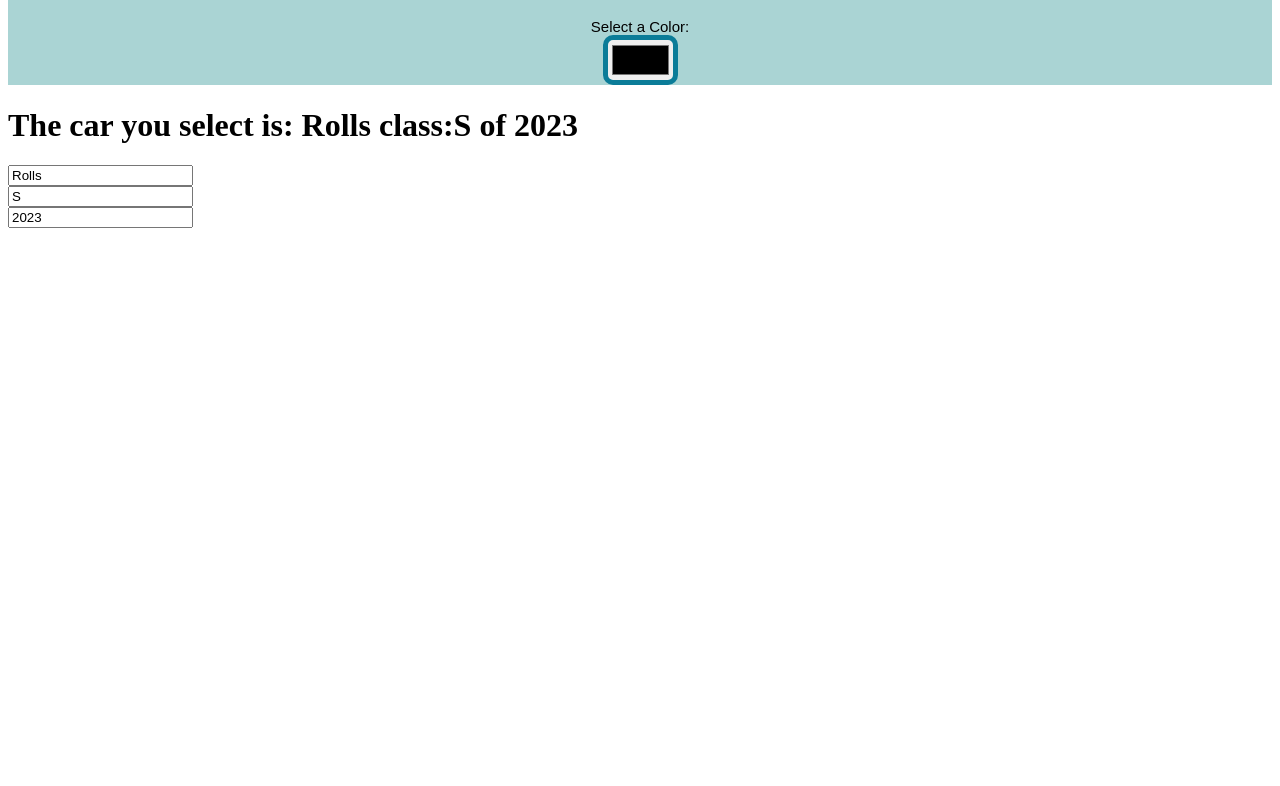
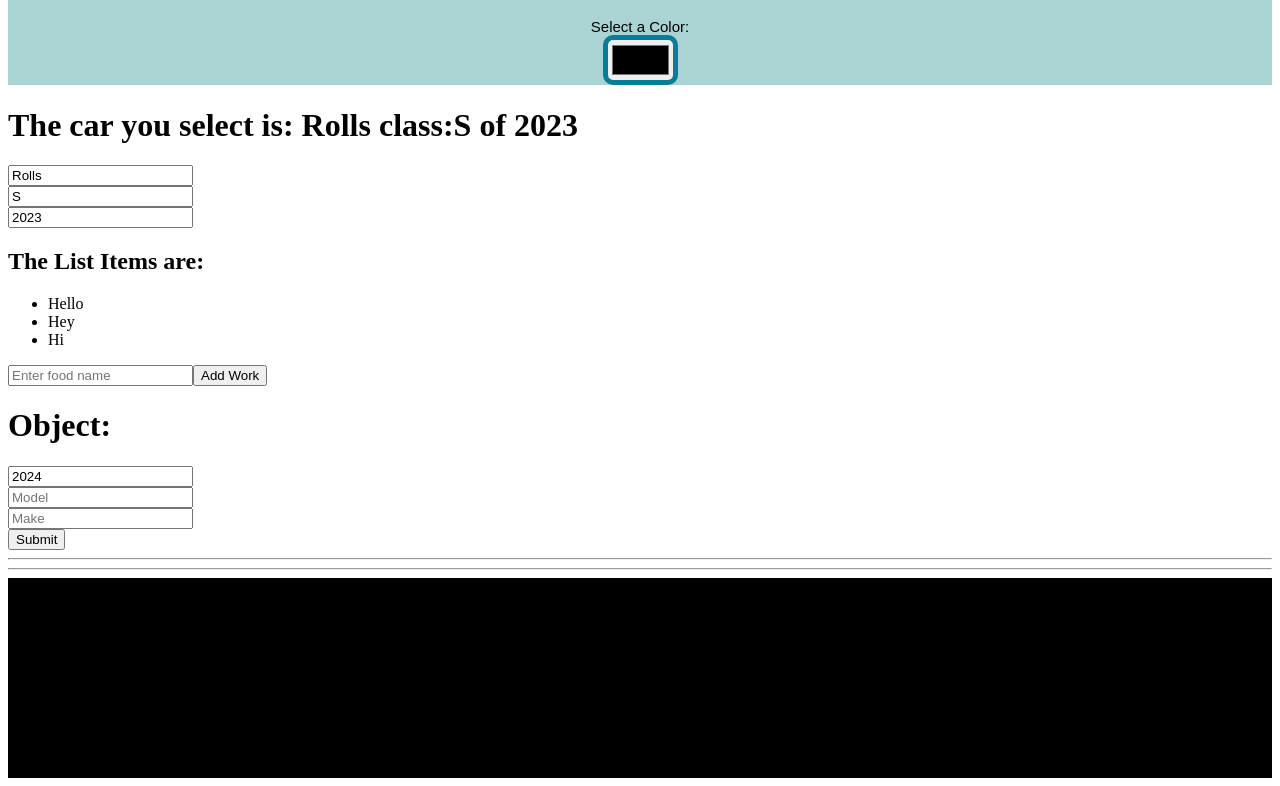
Before and after one commit to samyog777/BroCode, a React (Vite) app in the folder Bro-Code/: page / in a window 1280 px wide. Shown: the part 4308-5094 px from the top of the page. Before the commit the page ends 4544 px from the top, so only its background shows below. Built offline with nearby package versions, Linux system fonts and the light colour scheme.

Commit message:
Manipulate Object and loading practice

```diff
--- a/Bro-Code/src/App.jsx
+++ b/Bro-Code/src/App.jsx
@@ -11,6 +11,9 @@
 import RealTimeUpdate from "./realTImeUpdate.jsx";
 import ColorPicker from "./colorPicker.jsx";
 import SetObject from "./setObject.jsx";
+import Todo from "./todo.jsx";
+import UpdaterObject from "./updaterObject.jsx";
+import Loding from "./loding.jsx";
 
 function App() {
   const fruits = [
@@ -67,6 +70,11 @@
       <RealTimeUpdate />
       <ColorPicker />
       <SetObject />
+      <Todo />
+      <UpdaterObject />
+      <hr />
+      <hr />
+      <Loding />
     </>
   );
 }
--- a/Bro-Code/src/index.css
+++ b/Bro-Code/src/index.css
@@ -136,3 +136,140 @@
   border-radius: 10px;
   border: 5px solid hsl(192, 86%, 32%);
 }
+
+.LISTPOINT {
+  cursor: pointer;
+}
+
+/* Loding Animation */
+
+.honeycombParent {
+  height: 200px;
+  display: flex;
+  align-items: center;
+  justify-content: center;
+  background-color: black;
+}
+
+@-webkit-keyframes honeycomb {
+
+  0%,
+  20%,
+  80%,
+  100% {
+    opacity: 0;
+    -webkit-transform: scale(0);
+    transform: scale(0);
+  }
+
+  30%,
+  70% {
+    opacity: 1;
+    -webkit-transform: scale(1);
+    transform: scale(1);
+  }
+}
+
+@keyframes honeycomb {
+
+  0%,
+  20%,
+  80%,
+  100% {
+    opacity: 0;
+    -webkit-transform: scale(0);
+    transform: scale(0);
+  }
+
+  30%,
+  70% {
+    opacity: 1;
+    -webkit-transform: scale(1);
+    transform: scale(1);
+  }
+}
+
+.honeycomb {
+  height: 24px;
+  position: relative;
+  width: 24px;
+}
+
+.honeycomb div {
+  -webkit-animation: honeycomb 2.1s infinite backwards;
+  animation: honeycomb 2.1s infinite backwards;
+  background: #f3f3f3;
+  height: 12px;
+  margin-top: 6px;
+  position: absolute;
+  width: 24px;
+}
+
+.honeycomb div:after,
+.honeycomb div:before {
+  content: '';
+  border-left: 12px solid transparent;
+  border-right: 12px solid transparent;
+  position: absolute;
+  left: 0;
+  right: 0;
+}
+
+.honeycomb div:after {
+  top: -6px;
+  border-bottom: 6px solid #f3f3f3;
+}
+
+.honeycomb div:before {
+  bottom: -6px;
+  border-top: 6px solid #f3f3f3;
+}
+
+.honeycomb div:nth-child(1) {
+  -webkit-animation-delay: 0s;
+  animation-delay: 0s;
+  left: -28px;
+  top: 0;
+}
+
+.honeycomb div:nth-child(2) {
+  -webkit-animation-delay: 0.1s;
+  animation-delay: 0.1s;
+  left: -14px;
+  top: 22px;
+}
+
+.honeycomb div:nth-child(3) {
+  -webkit-animation-delay: 0.2s;
+  animation-delay: 0.2s;
+  left: 14px;
+  top: 22px;
+}
+
+.honeycomb div:nth-child(4) {
+  -webkit-animation-delay: 0.3s;
+  animation-delay: 0.3s;
+  left: 28px;
+  top: 0;
+}
+
+.honeycomb div:nth-child(5) {
+  -webkit-animation-delay: 0.4s;
+  animation-delay: 0.4s;
+  left: 14px;
+  top: -22px;
+}
+
+.honeycomb div:nth-child(6) {
+  -webkit-animation-delay: 0.5s;
+  animation-delay: 0.5s;
+  left: -14px;
+  top: -22px;
+}
+
+.honeycomb div:nth-child(7) {
+  -webkit-animation-delay: 0.6s;
+  animation-delay: 0.6s;
+  left: 0;
+  top: 0;
+}
--- /dev/null
+++ b/Bro-Code/src/loding.jsx
@@ -0,0 +1,17 @@
+function Loding() {
+  return (
+    <div className="honeycombParent">
+      <div className="honeycomb">
+        <div></div>
+        <div></div>
+        <div></div>
+        <div></div>
+        <div></div>
+        <div></div>
+        <div></div>
+      </div>
+    </div>
+  );
+}
+
+export default Loding;
--- a/Bro-Code/src/setObject.jsx
+++ b/Bro-Code/src/setObject.jsx
@@ -1,4 +1,4 @@
-import react, { useState } from "react";
+import react,{ useState } from "react";
 
 function SetObject() {
   const [car, setCar] = useState({ name: "Rolls", class: "S", year: 2023 });
--- /dev/null
+++ b/Bro-Code/src/todo.jsx
@@ -0,0 +1,36 @@
+import react, { useState } from "react";
+
+function Todo() {
+  const [works, setWorks] = useState(["Hello", "Hey", "Hi"]);
+
+  function HandelAddWork() {
+    let newwork = document.querySelector("#foodInput").value;
+    document.querySelector("#foodInput").value = "";
+
+    setWorks((w) => [...w, newwork]);
+  }
+
+  function HandelRemoveWork(index) {
+    setWorks(works.filter((_, i) => i !== index));
+  }
+  return (
+    <>
+      <h2>The List Items are: </h2>
+      <ul>
+        {works.map((work, index) => (
+          <li
+            title="Remove it"
+            className="LISTPOINT"
+            key={index}
+            onClick={() => HandelRemoveWork(index)}>
+            {work}
+          </li>
+        ))}
+      </ul>
+      <input type="text" id="foodInput" placeholder="Enter food name" />
+      <button onClick={HandelAddWork}>Add Work</button>
+    </>
+  );
+}
+
+export default Todo;
--- /dev/null
+++ b/Bro-Code/src/updaterObject.jsx
@@ -0,0 +1,61 @@
+import react, { useState } from "react";
+
+function UpdaterObject() {
+  const [cars, setCars] = useState([]);
+  const [carYear, setCarYear] = useState(new Date().getFullYear());
+  const [carMake, setCarMake] = useState("");
+  const [carModel, setCarModel] = useState("");
+
+  function HandelAddCar() {
+    const newCar = { year: carYear, model: carModel, make: carMake };
+    setCars((c) => [...c, newCar]);
+
+    setCarYear(new Date().getFullYear());
+    setCarMake("");
+    setCarModel("");
+  }
+  function HandelRemoveCar(index) {
+    setCars((c) => c.filter((element,i) => i !== index));
+  }
+
+  function HandelYearChange(event) {
+    setCarYear(event.target.value);
+  }
+  function HandelModelChange(event) {
+    setCarModel(event.target.value);
+  }
+  function HandelMakeChange(event) {
+    setCarMake(event.target.value);
+  }
+
+  return (
+    <>
+      <h1>Object: </h1>
+      <ul>
+        {cars.map((car, index) => (
+          <li key={index} onClick={() => HandelRemoveCar(index)}>
+            {car.year} {car.model} {car.make}
+          </li>
+        ))}
+      </ul>
+      <input type="number" value={carYear} onChange={HandelYearChange} /> <br />
+      <input
+        type="text"
+        value={carModel}
+        onChange={HandelModelChange}
+        placeholder="Model"
+      />{" "}
+      <br />
+      <input
+        type="text"
+        value={carMake}
+        onChange={HandelMakeChange}
+        placeholder="Make"
+      />{" "}
+      <br />
+      <button onClick={HandelAddCar}>Submit</button>
+    </>
+  );
+}
+
+export default UpdaterObject;
```
